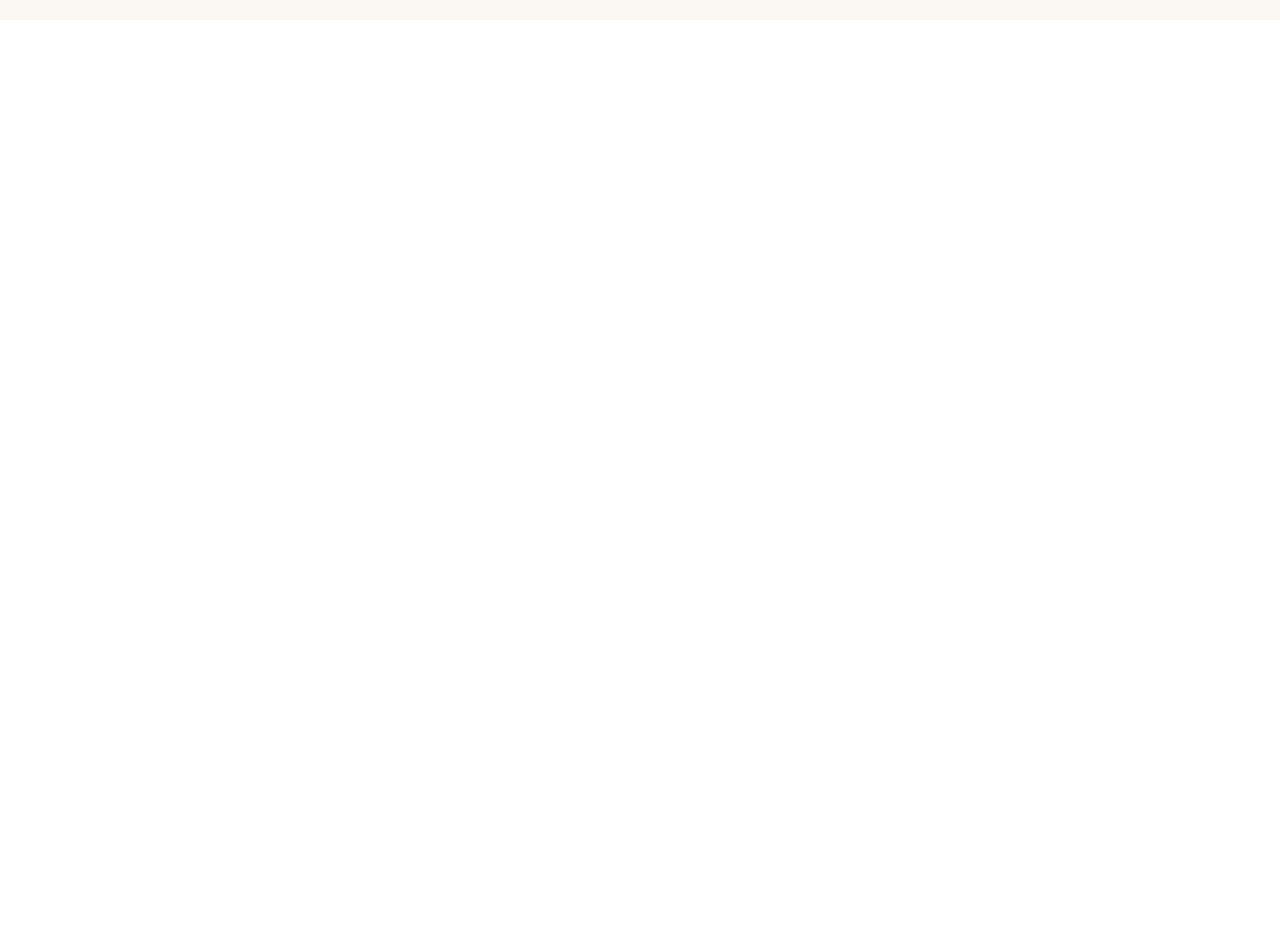
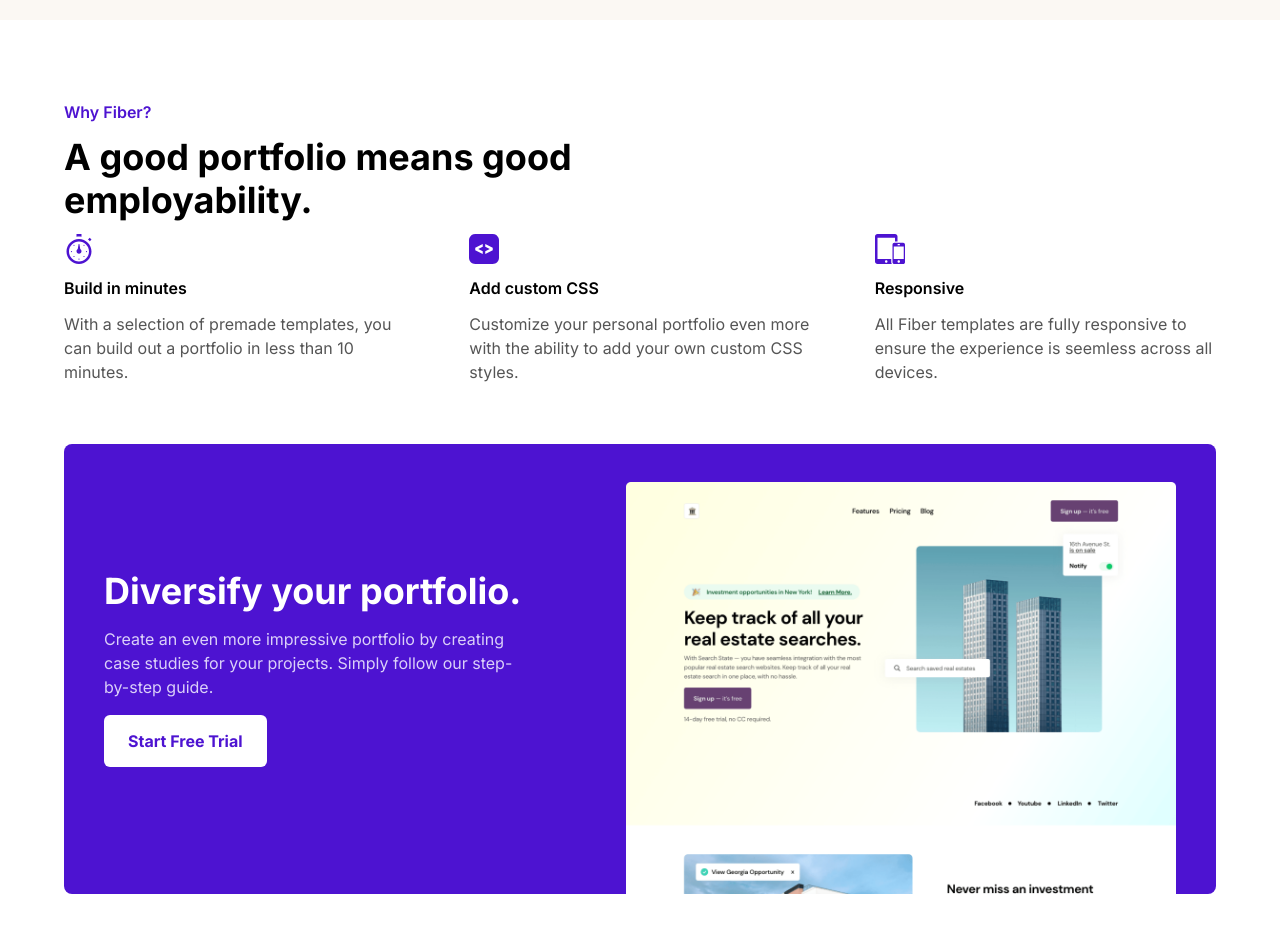
Before and after one commit to mehranroham/fiber, a Next.js app: page / in a window 1280 px wide. Shown: the part 780-1712 px from the top of the page. Before the commit the page ends 800 px from the top, so only its background shows below. Built offline with nearby package versions, Linux system fonts and the light colour scheme.

Commit message:
complete the landing page until the slideshow

```diff
--- a/src/app/page.tsx
+++ b/src/app/page.tsx
@@ -1,20 +1,76 @@
+import Button from '@/components/button';
+import Card from '@/components/card';
 import Header from '@/components/header';
+import Image from 'next/image';
 
 export default function Home() {
+  const cards = [
+    {
+      title: 'Build in minutes',
+      content:
+        'With a selection of premade templates, you can build out a portfolio in less than 10 minutes.',
+      src: '/assets/time.svg',
+    },
+    {
+      title: 'Add custom CSS',
+      content:
+        'Customize your personal portfolio even more with the ability to add your own custom CSS styles.',
+      src: '/assets/code.svg',
+    },
+    {
+      title: 'Responsive',
+      content:
+        'All Fiber templates are fully responsive to ensure the experience is seemless across all devices.',
+      src: '/assets/allSizes.svg',
+    },
+  ];
+
   return (
     <>
       <Header />
+      <main className='px-[5%] mx-auto max-w-7xl'>
+        <section className='py-20 flex flex-col gap-3'>
+          <h2 className='font-semibold text-primary'>Why Fiber?</h2>
+          <p className='text-4xl font-bold leading-[1.2]'>
+            A good portfolio means good <br /> employability.
+          </p>
+          <div className='grid grid-cols-3 gap-16'>
+            {cards.map((card) => {
+              return (
+                <Card
+                  key={card.title}
+                  title={card.title}
+                  content={card.content}
+                >
+                  <Image
+                    alt={card.title}
+                    src={card.src}
+                    height={30}
+                    width={30}
+                  />
+                </Card>
+              );
+            })}
+          </div>
+          <div className='w-full relative rounded-lg bg-primary h-[450px] my-12 flex flex-col justify-center gap-4 text-white items-start px-10'>
+            <Image
+              alt='Page-Image'
+              src={'/assets/Page-Image.png'}
+              width={550}
+              height={550}
+              className='absolute bottom-0 right-10 object-cover'
+            />
+            <h4 className='font-bold text-4xl'>Diversify your portfolio.</h4>
+            <p className='w-[40%] text-[#DBD0F9]'>
+              Create an even more impressive portfolio by creating case studies
+              for your projects. Simply follow our step-by-step guide.
+            </p>
+            <Button bg blue={false}>
+              Start Free Trial
+            </Button>
+          </div>
+        </section>
+      </main>
     </>
   );
 }
-
-// Why Fiber?
-// A good portfolio means good employability.
-// Build in minutes
-// With a selection of premade templates, you can build out a portfolio in less than 10 minutes.
-// <>
-// Add custom CSS
-// Customize your personal portfolio even more with the ability to add your own custom CSS styles.
-// Responsive
-// All Fiber templates are fully responsive to ensure the experience is seemless
-// across all devices.
--- a/src/components/button.tsx
+++ b/src/components/button.tsx
@@ -1,15 +1,21 @@
 export default function Button({
   children,
   bg,
+  blue,
 }: Readonly<{
   children: React.ReactNode;
   bg: boolean;
+  blue: boolean;
 }>) {
   return (
     <>
       <button
         className={`${
-          bg ? 'bg-primary text-white' : 'bg-none'
+          blue && bg
+            ? 'bg-primary text-white'
+            : !blue && bg
+            ? 'bg-white text-primary'
+            : 'bg-none'
         } font-bold py-3.5 px-6 rounded-md`}
       >
         {children}
--- /dev/null
+++ b/src/components/card.tsx
@@ -0,0 +1,17 @@
+export default function Card({
+  children,
+  title,
+  content,
+}: Readonly<{
+  children: React.ReactNode;
+  title: string;
+  content: string;
+}>) {
+  return (
+    <div className='flex flex-col gap-3'>
+      {children}
+      <h3 className='font-semibold'>{title}</h3>
+      <p className='text-content'>{content}</p>
+    </div>
+  );
+}
--- a/src/components/header.tsx
+++ b/src/components/header.tsx
@@ -22,12 +22,20 @@
           {/* Menu list */}
           <ul className=' flex items-center justify-center gap-5'>
             {menu.map((item) => {
-              return <li key={item}>{item}</li>;
+              return (
+                <li className='cursor-pointer' key={item}>
+                  {item}
+                </li>
+              );
             })}
           </ul>
           <div className='flex items-center gap-5 justify-end'>
-            <Button bg={false}>Sign In</Button>
-            <Button bg={true}>Sign Up</Button>
+            <Button blue={false} bg={false}>
+              Sign In
+            </Button>
+            <Button blue bg={true}>
+              Sign Up
+            </Button>
           </div>
         </nav>
         <section className='grid grid-cols-2'>
@@ -44,7 +52,9 @@
               with dozens of premade,beautiful templates
             </p>
             <div className='flex items-center gap-8'>
-              <Button bg>Start Free Trial</Button>
+              <Button blue bg>
+                Start Free Trial
+              </Button>
               <Link
                 className='font-bold underline underline-offset-4 text-primary'
                 href={'/'}
--- a/tailwind.config.ts
+++ b/tailwind.config.ts
@@ -17,6 +17,7 @@
       colors: {
         'header-bg': '#FBF8F3',
         primary: '#4D13D1',
+        content: '#555555',
       },
     },
   },
```
Also changed, not shown: public/assets/Page-Image.png (renamed from public/assets/Page Image.png).
